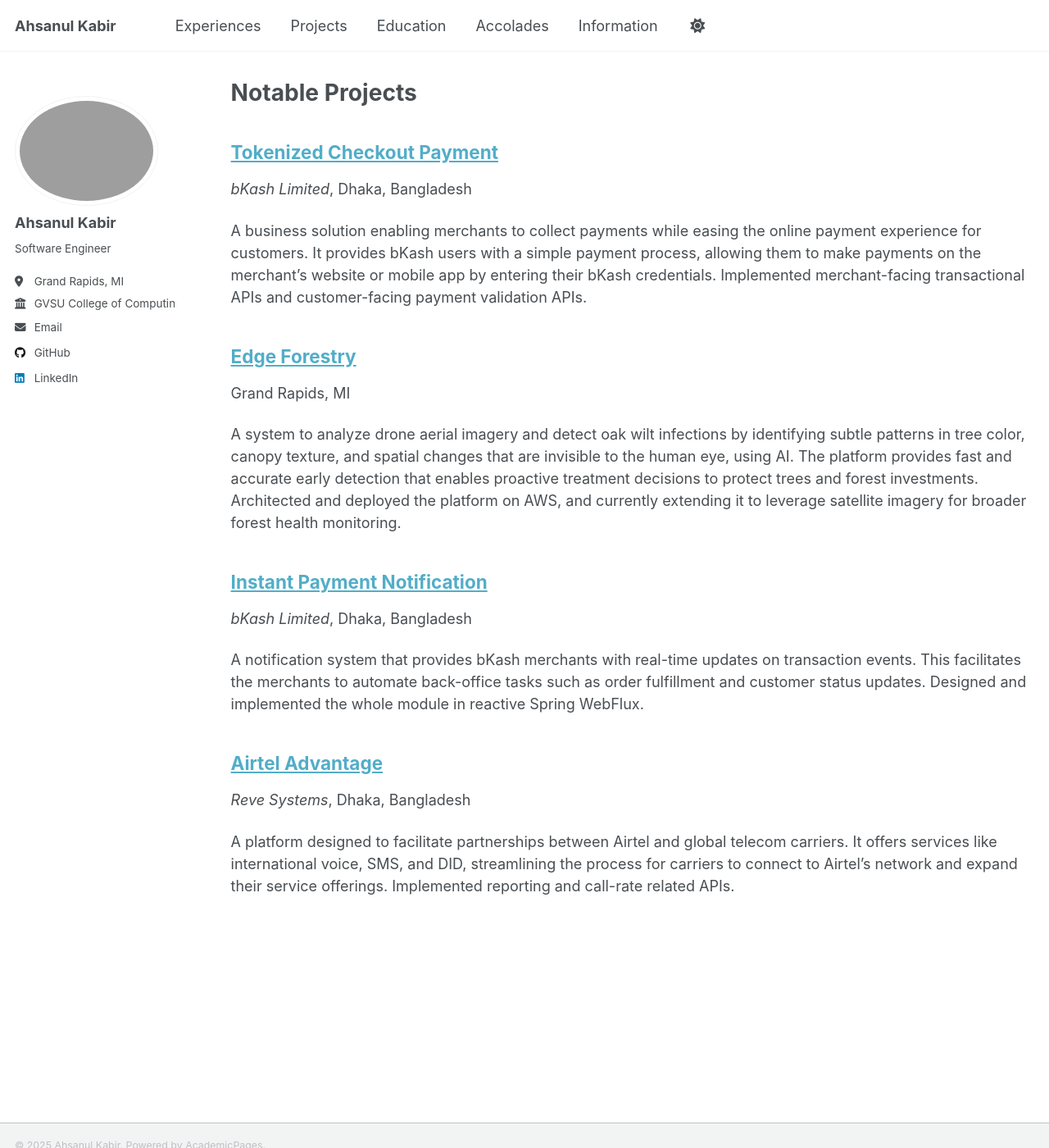
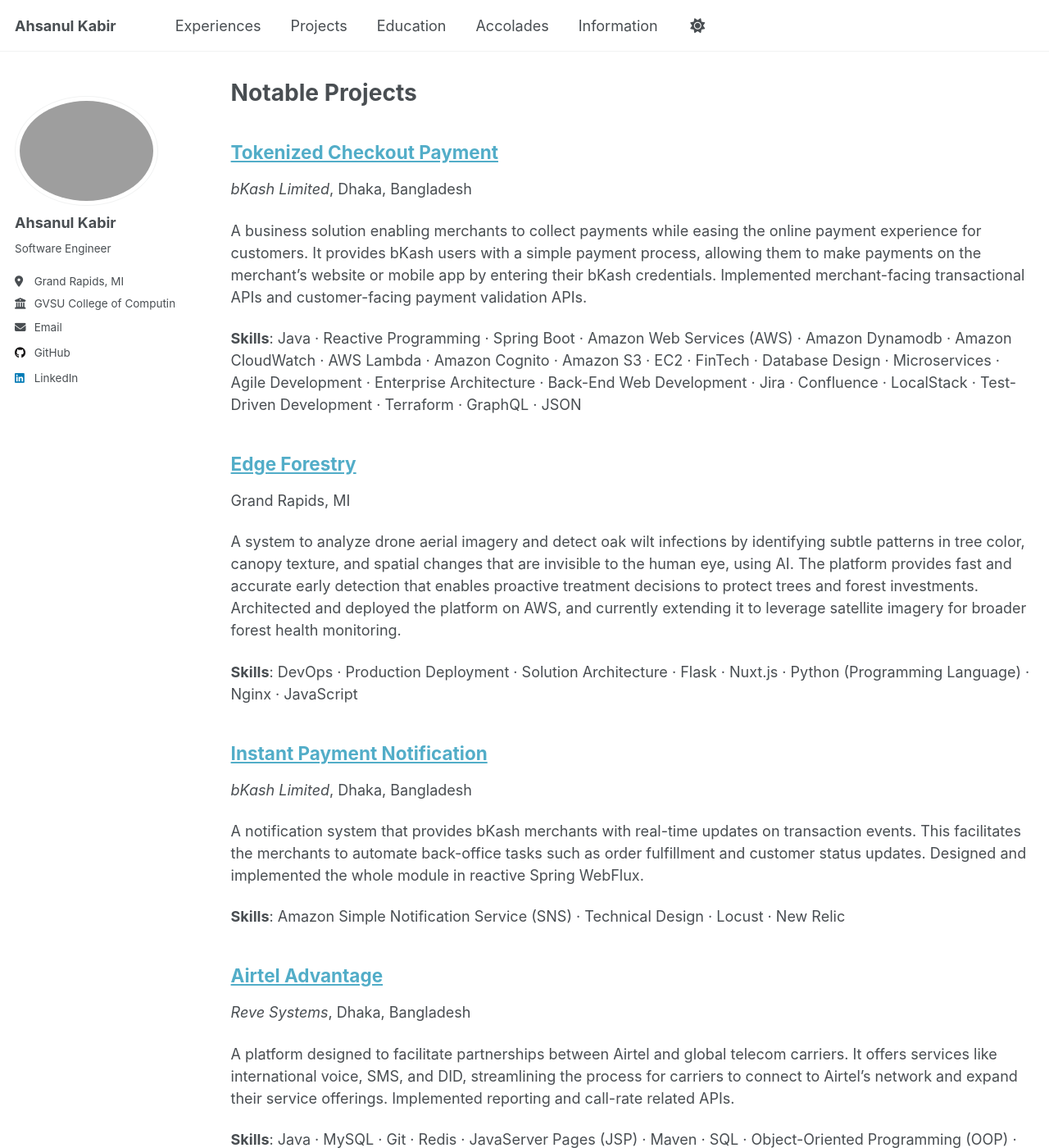
Before and after one commit to kowshid/kowshid.github.io, a Jekyll site: the page built from _pages/projects.md, in a window 1280 px wide and 1400 px high. Shown: the whole window at 82% size. Built offline with Jekyll 4.4.1, drawn with Linux system fonts in a browser that asks for light colours; a script that is not in the unit is left out; some of the changed text lies outside the part shown.

Commit message:
Add Project Skills

```diff
--- a/_pages/projects.md
+++ b/_pages/projects.md
@@ -10,17 +10,22 @@ title: "Notable Projects"
 
 A business solution enabling merchants to collect payments while easing the online payment experience for customers. It provides bKash users with a simple payment process, allowing them to make payments on the merchant’s website or mobile app by entering their bKash credentials. Implemented merchant-facing transactional APIs and customer-facing payment validation APIs.
 
+**Skills**: Java · Reactive Programming · Spring Boot · Amazon Web Services (AWS)  · Amazon Dynamodb · Amazon CloudWatch · AWS Lambda · Amazon Cognito · Amazon S3 · EC2 · FinTech · Database Design · Microservices · Agile Development · Enterprise Architecture · Back-End Web Development · Jira · Confluence · LocalStack · Test-Driven Development · Terraform · GraphQL · JSON
+
 
 ## <a href="https://edgeforestry.com/" target="_blank" rel="noopener noreferrer">Edge Forestry</a>
 Grand Rapids, MI
 
 A system to analyze drone aerial imagery and detect oak wilt infections by identifying subtle patterns in tree color, canopy texture, and spatial changes that are invisible to the human eye, using AI. The platform provides fast and accurate early detection that enables proactive treatment decisions to protect trees and forest investments.  Architected and deployed the platform on AWS, and currently extending it to leverage satellite imagery for broader forest health monitoring.
 
+**Skills**: DevOps · Production Deployment · Solution Architecture · Flask · Nuxt.js · Python (Programming Language) · Nginx · JavaScript
 
 ## <a href="https://developer.bka.sh/docs/webhooks" target="_blank" rel="noopener noreferrer">Instant Payment Notification</a>
 *bKash Limited*, Dhaka, Bangladesh
 
 A notification system that provides bKash merchants with real-time updates on transaction events. This facilitates the merchants to automate back-office tasks such as order fulfillment and customer status updates. Designed and implemented the whole module in reactive Spring WebFlux.
+
+**Skills**: Amazon Simple Notification Service (SNS) · Technical Design · Locust · New Relic
 
 
 ## <a href="https://airtel-advantage.airtel.in/" target="_blank" rel="noopener noreferrer">Airtel Advantage</a>
@@ -29,3 +34,5 @@ A notification system that provides bKash merchants with real-time updates on tr
 A platform designed to facilitate partnerships between Airtel and global telecom carriers. It offers services
 like international voice, SMS, and DID, streamlining the process for carriers to connect to Airtel’s network
 and expand their service offerings. Implemented reporting and call-rate related APIs.
+
+**Skills**: Java · MySQL · Git · Redis · JavaServer Pages (JSP) · Maven · SQL · Object-Oriented Programming (OOP) · Struts · Elastic Stack (ELK) · Elasticsearch · Kibana · Logstash
```
